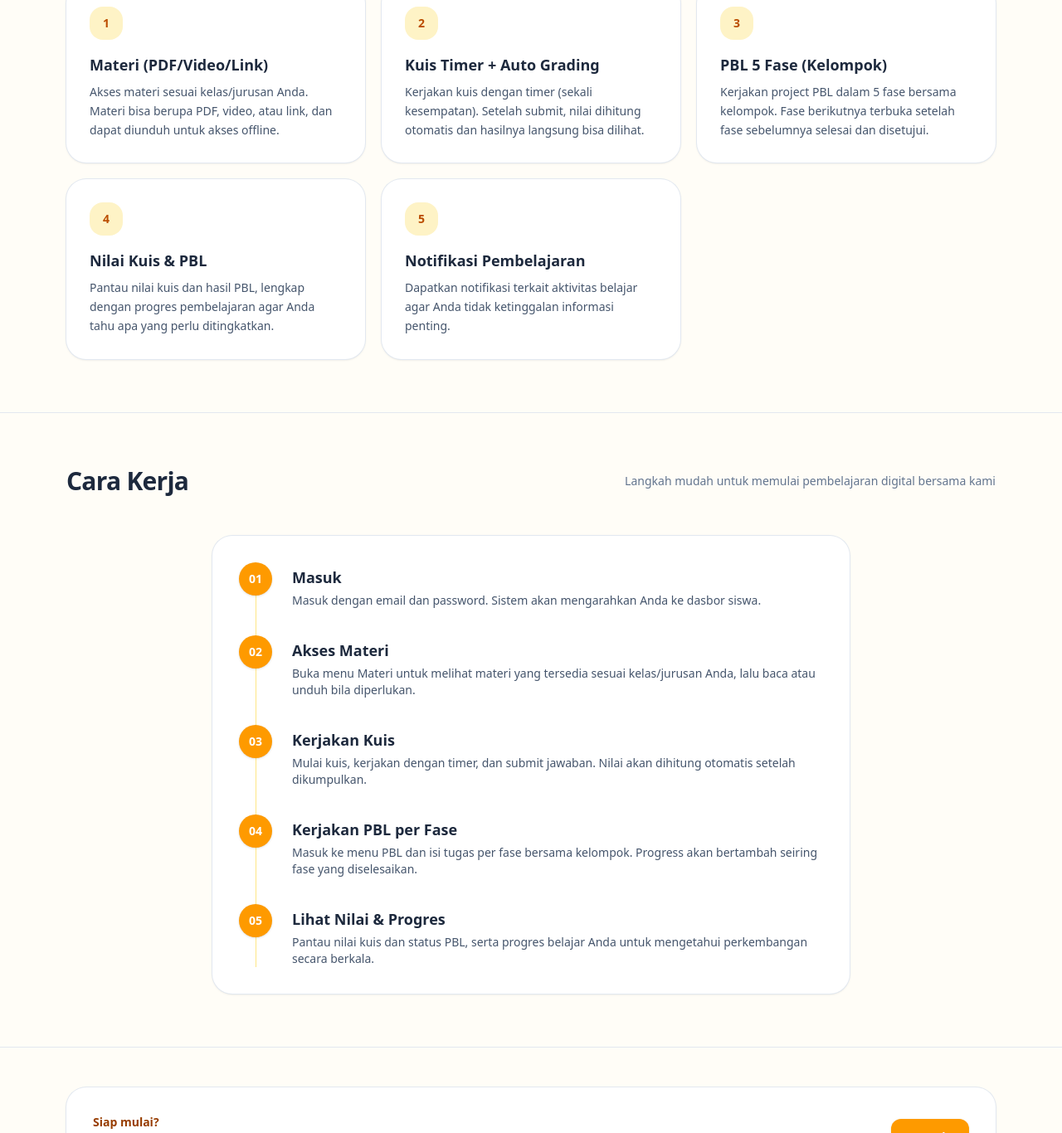
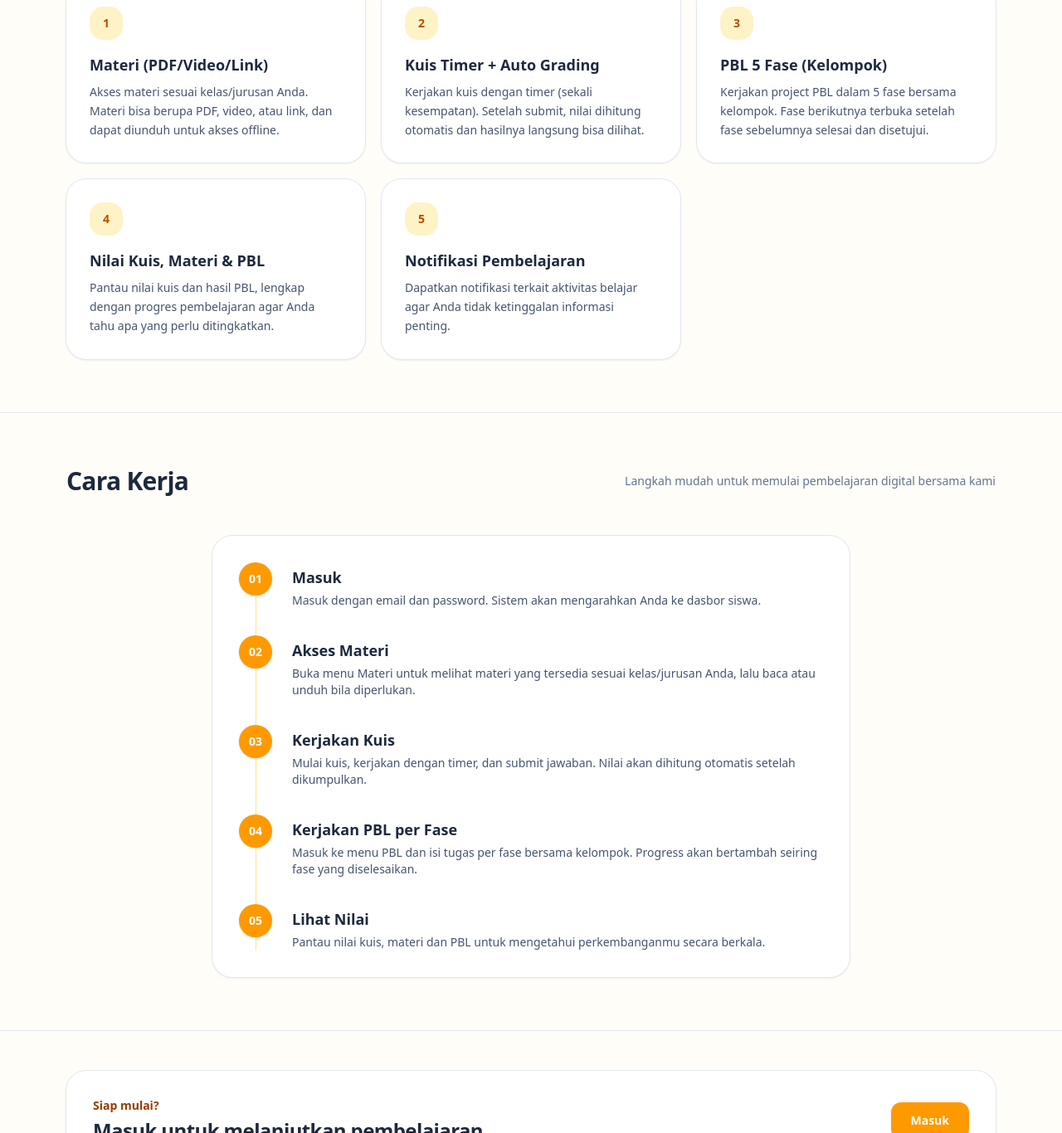
Before and after one commit to savanapaaa/Jagat-Kawruh, a React (Vite) app: page / in a window 1280 px wide. Shown: the part 950-2316 px from the top of the page at 83% size. Built offline with nearby package versions, Linux system fonts and the light colour scheme.

Commit message:
Update halaman Home dan penambahan panduan siswa

```diff
--- a/src/pages/Home.tsx
+++ b/src/pages/Home.tsx
@@ -18,7 +18,7 @@ const FEATURES: Feature[] = [
     description: 'Kerjakan project PBL dalam 5 fase bersama kelompok. Fase berikutnya terbuka setelah fase sebelumnya selesai dan disetujui.',
   },
   {
-    title: 'Nilai Kuis & PBL',
+    title: 'Nilai Kuis, Materi & PBL',
     description: 'Pantau nilai kuis dan hasil PBL, lengkap dengan progres pembelajaran agar Anda tahu apa yang perlu ditingkatkan.',
   },
   {
@@ -50,8 +50,8 @@ const HOW_IT_WORKS: Step[] = [
   },
   {
     number: '05',
-    title: 'Lihat Nilai & Progres',
-    description: 'Pantau nilai kuis dan status PBL, serta progres belajar Anda untuk mengetahui perkembangan secara berkala.',
+    title: 'Lihat Nilai',
+    description: 'Pantau nilai kuis, materi dan PBL untuk mengetahui perkembanganmu secara berkala.',
   },
 ]
 
```
Also changed, not shown: 1 other file (tests, documents, lock files or other folders).
